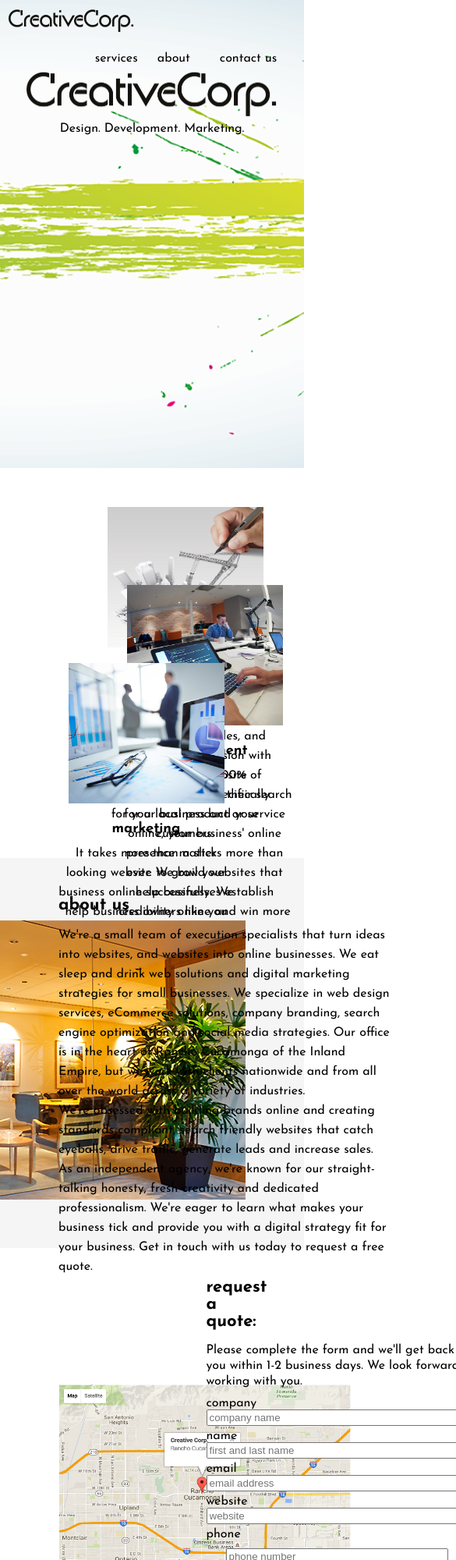
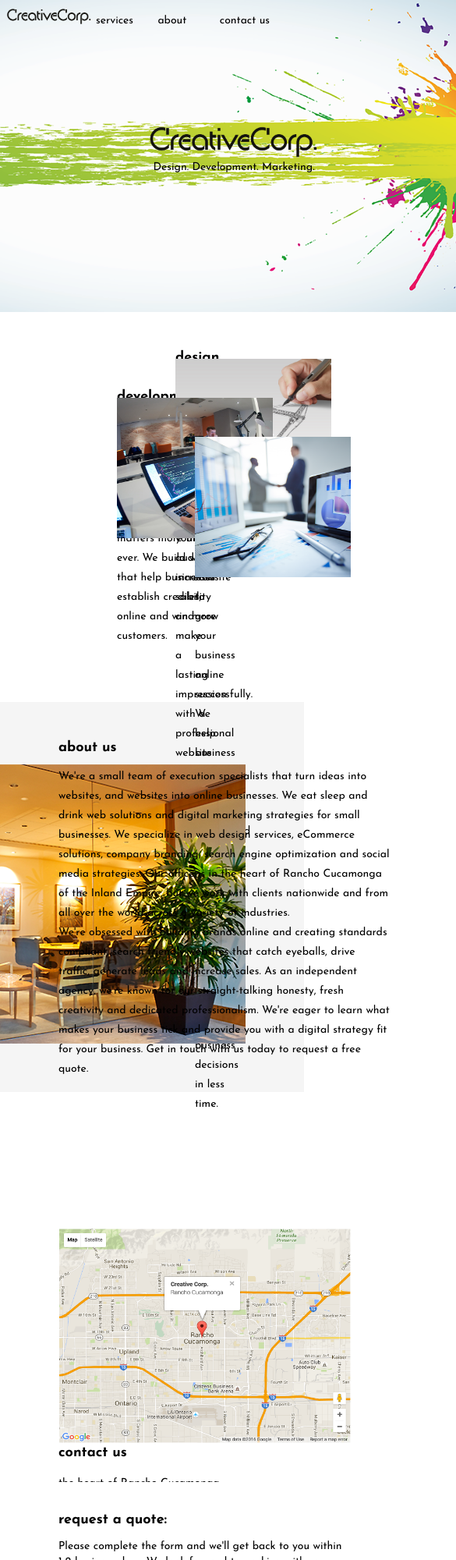
Before and after one commit to girlshawn35/final-project-services, a plain HTML site: page index.html in a window 390 px wide. Shown: the top 2000 px of the page at 78% size, 585 px wide, since content can reach past the window. Drawn offline with nearby package versions, Linux system fonts and the light colour scheme.

Commit message:
adds media queries 600px

```diff
--- a/css/style.css
+++ b/css/style.css
@@ -1,8 +1,35 @@
 /* BASIC LAYOUT STYLING */
 
 * {
-	box-sizing: border-box;
+  -moz-box-sizing: border-box; /* Firexfox */
+  -webkit-box-sizing: border-box; /* Safari/Chrome/iOS/Android */
+  box-sizing: border-box; /* IE */
 }
+
+.clearfix:after {
+  content: ".";
+  display: block;
+  clear: both;
+  visibility: hidden;
+  line-height: 0;
+  height: 0;
+}
+
+.clear {
+  clear: both;
+}
+
+.alignright {
+  float: right;
+  padding: 0 0 10px 10px; /* note the padding around a right floated image */
+}
+
+.alignleft {
+  float: left;
+  padding: 0 10px 10px 0; /* note the padding around a left floated image */
+}
+
+
 body {
 	font-family: 'Josefin Sans', sans-serif;
 	width: 100%;
@@ -97,6 +124,15 @@ footer {
 	text-align: center;
 }
 
+.header-logo {
+	width: 170.75px;
+	height: 32.5px;
+}
+.home-logo {
+	width: 341.5px;
+	height: 65.25px;
+}
+
 /* LAYOUT STYLING BY SECTIONS */
 
 /*services section*/
@@ -110,7 +146,7 @@ aside.services {
 	text-align: center;
 	padding: 0px;
 }
-section.services {
+section#services {
 	padding-top: 40px;
 }
 img#services-images {
@@ -129,9 +165,6 @@ img#services-images {
 	margin-left: 100px;
 	margin-right: 100px;
 	padding: 0px;
-}
-p#dev-text {
-	line-height:
 }
 
 /*about us section*/
@@ -223,6 +256,8 @@ img#footer-logo {
 
 img#logo-2 {
 	margin-top: 25px;
+	width: 177px;
+	height: 55.5px;
 }
 div#socials {
 	height: 85px;
@@ -236,3 +271,108 @@ p#copyright {
 	width: 35px;
 	margin: 25px 10px 25px 10px;
 }
+
+/* ADDITIONAL STYLING */
+
+@media (max-width: 600px) {
+
+	body {
+		font-size: 14px;
+		width: 100%;
+		position: relative;
+	}
+	h4 {
+		font-size: 18px;
+	}
+	.header-logo {
+		width: 113.833px;
+		height: 21.6667px;
+	}
+	.home-logo {
+	width: 227.667px;
+	height: 43.5px;
+	}
+	aside#home-main-image {
+		padding-top: 25%;
+	}
+
+	div#home-slides {
+		background-position: left;
+		width: 600px;
+		height: 400px;
+	}
+	section #contact-us #questions-form {
+		padding-left: 75px;
+	}
+
+	/* SERVICES SECTION */
+	section#services {
+		width: 100%;
+		/*position: absolute;*/
+
+	}
+	aside.services {
+		width: 50%;
+		/*position: relative;*/
+		margin: 0px 25px 0px 100px;
+		text-align: left;
+		padding-left: 100px;
+		float: left;
+	}
+	#services-images{
+		float: left;
+		position: absolute;
+	}
+	#development {
+
+	}
+	#marketing {
+
+	}
+
+	/* ABOUT SECTION */
+
+
+	/* CONTACT SECTION */
+#contact-us{
+	/*text-align: left;
+	padding-left: 75px;
+	padding-right: 75px;
+	padding-top: 40px;
+	width: 45%;
+	float: left;*/
+	width: 100%;
+}
+img#contact-us-map {
+	height: 275px;
+	width: 375px;
+	/*background-color: pink;*/
+	/*text-align: center;*/
+	margin-top: 135px;
+}
+
+	/* FORM SECTION */
+	#questions-form {
+	width: 100%;
+	background-color: white;
+	padding-left: 75px;
+	}
+
+	/* FOOTER */
+	footer {
+	font-size: 12px;
+	}
+	img#logo-2 {
+	width: 118px;
+	height: 37px;
+	}
+	img.socials {
+		width: 20px;
+		height: 20px;
+		margin: 20px 10px 20px 10px;
+	}
+	div#socials {
+		height: 65px;
+	}
+
+}
--- a/index.html
+++ b/index.html
@@ -22,7 +22,7 @@
 		<header>
 <!-- 			<h2 class="header-logo"><a href="#">Creative Corp.</a></h2>
  -->
- 		<a href="index.html"><img class="header-logo" src="images/creative-corp-logo-1.png"  style="width:170.75px;height:32.5px;"></a>
+ 		<a href="index.html"><img class="header-logo" src="images/creative-corp-logo-1.png"></a>
 			<nav>
 				<li><a href="#services">services</a></li>
 				<li class="nav-about"><a href="#about">about</a></li>
@@ -32,7 +32,7 @@
 
 		<div id="home-slides">
 			<aside id="home-main-image">
-			<img src="images/creative-corp-logo-1.png" style="width:341.5px;height:65.25px;">
+			<img class="home-logo"src="images/creative-corp-logo-1.png">
 
 			<h3 class="home-logo-descrip">Design.  Development.  Marketing.</h3>
 		</aside>
@@ -79,7 +79,7 @@
 				<label>email<br><input id="email" type="text" placeholder="email address"></label>
 				<label>website<br><input id="website" type="text" placeholder="website"></label>
 				<label>phone<input id="tel" type="tel" placeholder="phone number"></label>
-				<label>how can we help you?<input id="request" type="text" placeholder="request"></label>
+				<label>how can we help you?<br><input id="request" type="text" placeholder="request"></label>
 				<label><input type="submit" value="send" id="submit-btn"></label>
 			</form>
 		</section>
@@ -87,7 +87,7 @@
 		<footer>
 <!-- 			<img id="single-logo" src="images/cc-tab-logo-color B (small).png">
  -->			<!-- <img id="footer-logo" src="images/creative-corp-logo-1.png"> -->
- 			<img id="logo-2" src="images/creative-corp-logo-2B.png" style="width:177; height:55.5px;">
+ 			<img id="logo-2" src="images/creative-corp-logo-2B.png">
 
 			<div id="socials">
 			<a href="https://www.linkedin.com" target="_blank"><img class="socials" src="images/linkedin.svg"></a>
```
